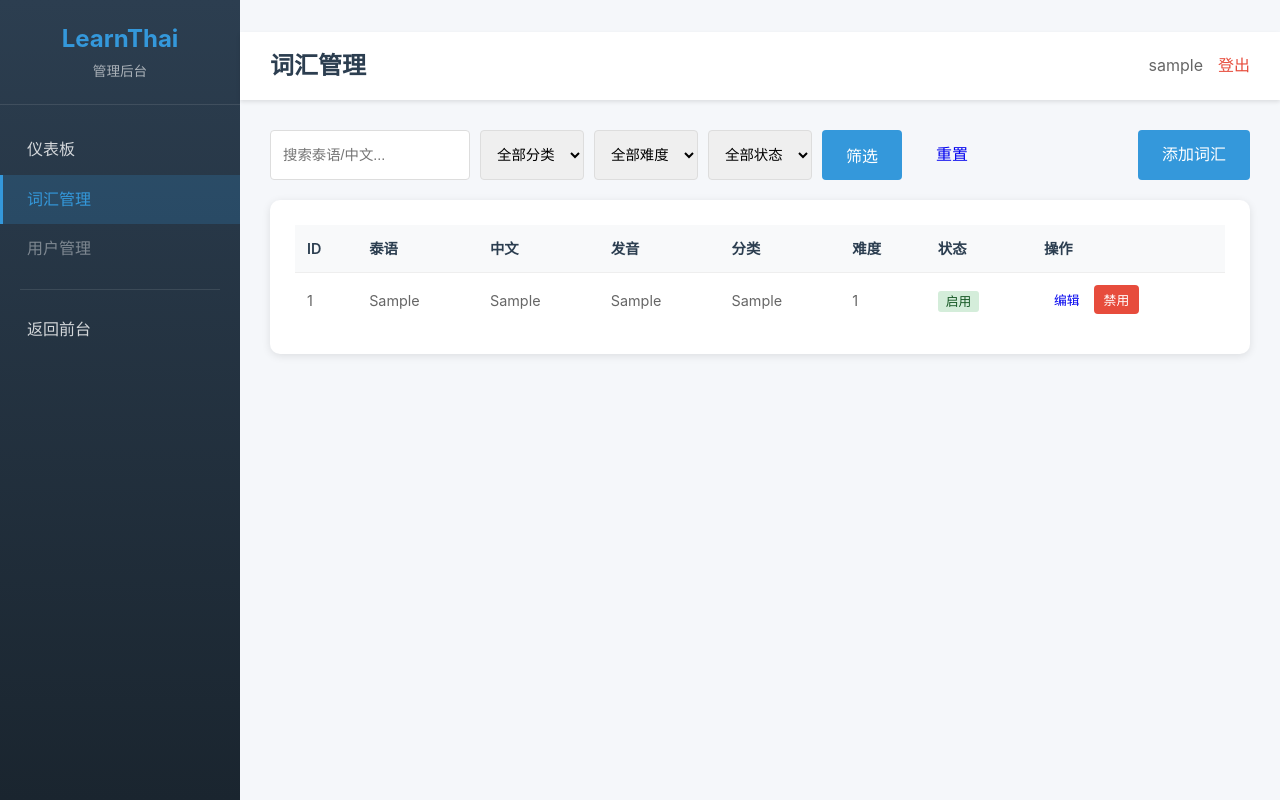
After one commit to netjin/learnthai, a Flask app: page /admin/vocabulary in a window 1280 px wide. The commit adds this page. Run offline with Flask 3, Linux system fonts and the light colour scheme; a user stored in the database is signed in; tables that the repository leaves empty hold one stand-in row (values such as "Sample post").

Commit message:
feat: 添加词汇列表页面
- 分页显示
- 搜索和筛选功能
- 状态切换按钮

Co-Authored-By: Claude Opus 4.5 <noreply@anthropic.com>

```diff
--- a/app/routes/admin.py
+++ b/app/routes/admin.py
@@ -1,4 +1,4 @@
-from flask import Blueprint, render_template
+from flask import Blueprint, render_template, request
 from flask_login import current_user
 from app.utils.decorators import admin_required
 from app import db
@@ -74,3 +74,50 @@ def dashboard():
                           familiarity_dist=familiarity_dist,
                           difficult_vocab=difficult_vocab,
                           popular_vocab=popular_vocab)
+
+
+@admin_bp.route('/vocabulary')
+@admin_required
+def vocabulary_list():
+    """词汇列表"""
+    page = request.args.get('page', 1, type=int)
+    search = request.args.get('search', '')
+    category = request.args.get('category', '')
+    difficulty = request.args.get('difficulty', '', type=str)
+    status = request.args.get('status', '')
+
+    query = Vocabulary.query
+
+    if search:
+        query = query.filter(
+            db.or_(
+                Vocabulary.thai_word.contains(search),
+                Vocabulary.chinese_meaning.contains(search)
+            )
+        )
+
+    if category:
+        query = query.filter_by(category=category)
+
+    if difficulty:
+        query = query.filter_by(difficulty_level=int(difficulty))
+
+    if status == 'active':
+        query = query.filter_by(is_active=True)
+    elif status == 'inactive':
+        query = query.filter_by(is_active=False)
+
+    pagination = query.order_by(Vocabulary.id.desc()).paginate(page=page, per_page=20)
+
+    # 获取所有分类用于筛选
+    categories = db.session.query(Vocabulary.category).distinct().all()
+    categories = [c[0] for c in categories if c[0]]
+
+    return render_template('admin/vocabulary_list.html',
+                          vocabularies=pagination.items,
+                          pagination=pagination,
+                          search=search,
+                          category=category,
+                          difficulty=difficulty,
+                          status=status,
+                          categories=categories)
--- a/app/static/css/admin.css
+++ b/app/static/css/admin.css
@@ -410,3 +410,90 @@
         gap: 10px;
     }
 }
+
+/* 工具栏 */
+.toolbar {
+    display: flex;
+    justify-content: space-between;
+    align-items: center;
+    margin-bottom: 20px;
+    flex-wrap: wrap;
+    gap: 15px;
+}
+
+.filter-form {
+    display: flex;
+    gap: 10px;
+    flex-wrap: wrap;
+}
+
+.filter-form input,
+.filter-form select {
+    padding: 8px 12px;
+    border: 1px solid #ddd;
+    border-radius: 4px;
+    font-size: 0.9rem;
+}
+
+.filter-form input {
+    width: 200px;
+}
+
+/* 按钮 */
+.btn-small {
+    padding: 5px 10px;
+    font-size: 0.8rem;
+}
+
+.btn-danger {
+    background: #e74c3c;
+    color: white;
+}
+
+.btn-danger:hover {
+    background: #c0392b;
+}
+
+.btn-success {
+    background: #27ae60;
+    color: white;
+}
+
+.btn-success:hover {
+    background: #1e8449;
+}
+
+/* 状态标签 */
+.status-badge {
+    padding: 3px 8px;
+    border-radius: 3px;
+    font-size: 0.8rem;
+}
+
+.status-badge.active {
+    background: #d4edda;
+    color: #155724;
+}
+
+.status-badge.inactive {
+    background: #f8d7da;
+    color: #721c24;
+}
+
+/* 分页 */
+.pagination {
+    display: flex;
+    justify-content: center;
+    align-items: center;
+    gap: 20px;
+    margin-top: 20px;
+}
+
+.pagination a {
+    color: #3498db;
+    text-decoration: none;
+}
+
+.pagination a:hover {
+    text-decoration: underline;
+}
--- a/app/templates/admin/base_admin.html
+++ b/app/templates/admin/base_admin.html
@@ -18,7 +18,7 @@
                 <a href="{{ url_for('admin.dashboard') }}" class="{% if request.endpoint == 'admin.dashboard' %}active{% endif %}">
                     仪表板
                 </a>
-                <a href="#" class="{% if request.endpoint and 'vocabulary' in request.endpoint %}active{% endif %} disabled">
+                <a href="{{ url_for('admin.vocabulary_list') }}" class="{% if request.endpoint and 'vocabulary' in request.endpoint %}active{% endif %}">
                     词汇管理
                 </a>
                 <a href="#" class="{% if request.endpoint and 'user' in request.endpoint %}active{% endif %} disabled">
--- /dev/null
+++ b/app/templates/admin/vocabulary_list.html
@@ -0,0 +1,92 @@
+{% extends "admin/base_admin.html" %}
+
+{% block title %}词汇管理{% endblock %}
+{% block page_title %}词汇管理{% endblock %}
+
+{% block content %}
+<div class="toolbar">
+    <form class="filter-form" method="GET">
+        <input type="text" name="search" placeholder="搜索泰语/中文..." value="{{ search }}">
+        <select name="category">
+            <option value="">全部分类</option>
+            {% for cat in categories %}
+            <option value="{{ cat }}" {% if category == cat %}selected{% endif %}>{{ cat }}</option>
+            {% endfor %}
+        </select>
+        <select name="difficulty">
+            <option value="">全部难度</option>
+            {% for i in range(1, 6) %}
+            <option value="{{ i }}" {% if difficulty == i|string %}selected{% endif %}>难度 {{ i }}</option>
+            {% endfor %}
+        </select>
+        <select name="status">
+            <option value="">全部状态</option>
+            <option value="active" {% if status == 'active' %}selected{% endif %}>已启用</option>
+            <option value="inactive" {% if status == 'inactive' %}selected{% endif %}>已禁用</option>
+        </select>
+        <button type="submit" class="btn btn-primary">筛选</button>
+        <a href="{{ url_for('admin.vocabulary_list') }}" class="btn">重置</a>
+    </form>
+    <a href="{{ url_for('admin.vocabulary_add') }}" class="btn btn-primary">添加词汇</a>
+</div>
+
+<div class="table-card">
+    <table class="admin-table">
+        <thead>
+            <tr>
+                <th>ID</th>
+                <th>泰语</th>
+                <th>中文</th>
+                <th>发音</th>
+                <th>分类</th>
+                <th>难度</th>
+                <th>状态</th>
+                <th>操作</th>
+            </tr>
+        </thead>
+        <tbody>
+            {% for vocab in vocabularies %}
+            <tr>
+                <td>{{ vocab.id }}</td>
+                <td>{{ vocab.thai_word }}</td>
+                <td>{{ vocab.chinese_meaning }}</td>
+                <td>{{ vocab.pronunciation or '-' }}</td>
+                <td>{{ vocab.category or '-' }}</td>
+                <td>{{ vocab.difficulty_level }}</td>
+                <td>
+                    <span class="status-badge {% if vocab.is_active %}active{% else %}inactive{% endif %}">
+                        {{ '启用' if vocab.is_active else '禁用' }}
+                    </span>
+                </td>
+                <td>
+                    <a href="{{ url_for('admin.vocabulary_edit', id=vocab.id) }}" class="btn btn-small">编辑</a>
+                    <form action="{{ url_for('admin.vocabulary_toggle', id=vocab.id) }}" method="POST" style="display:inline">
+                        <button type="submit" class="btn btn-small {% if vocab.is_active %}btn-danger{% else %}btn-success{% endif %}">
+                            {{ '禁用' if vocab.is_active else '启用' }}
+                        </button>
+                    </form>
+                </td>
+            </tr>
+            {% else %}
+            <tr>
+                <td colspan="8">暂无词汇</td>
+            </tr>
+            {% endfor %}
+        </tbody>
+    </table>
+</div>
+
+{% if pagination.pages > 1 %}
+<div class="pagination">
+    {% if pagination.has_prev %}
+    <a href="{{ url_for('admin.vocabulary_list', page=pagination.prev_num, search=search, category=category, difficulty=difficulty, status=status) }}">&laquo; 上一页</a>
+    {% endif %}
+
+    <span>第 {{ pagination.page }} / {{ pagination.pages }} 页</span>
+
+    {% if pagination.has_next %}
+    <a href="{{ url_for('admin.vocabulary_list', page=pagination.next_num, search=search, category=category, difficulty=difficulty, status=status) }}">下一页 &raquo;</a>
+    {% endif %}
+</div>
+{% endif %}
+{% endblock %}
```
